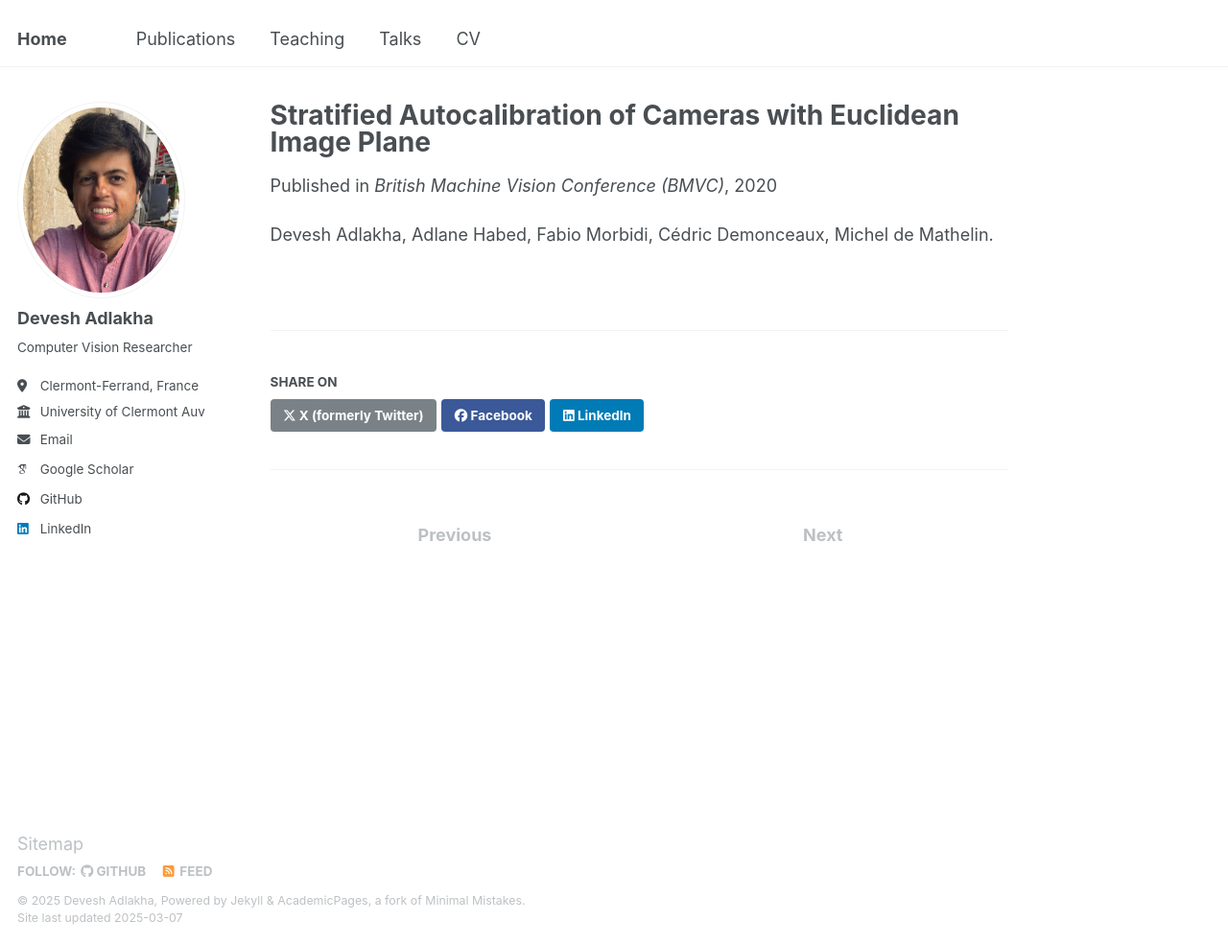
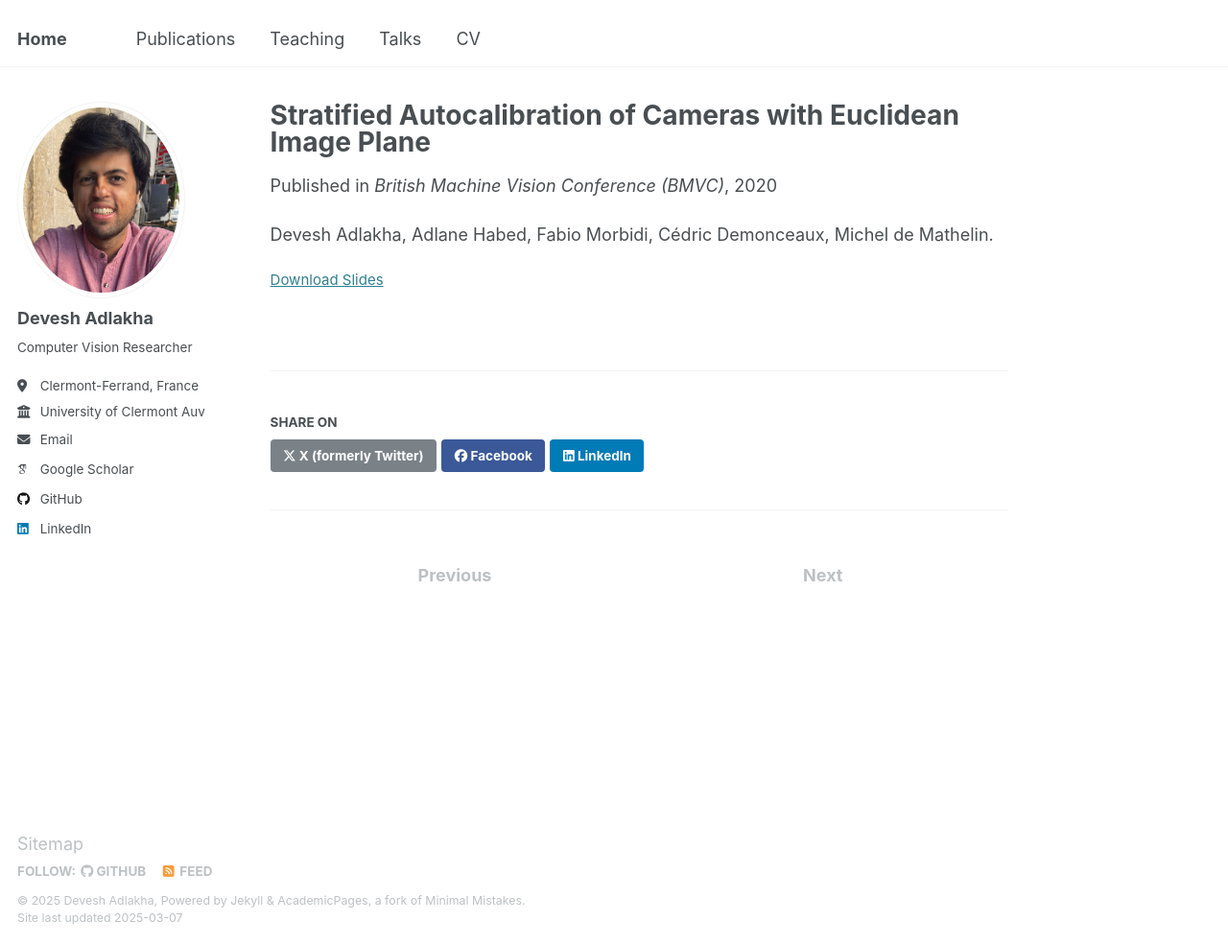
Before and after one commit to devadlakha/devadlakha.github.io, a Jekyll site: the page built from _publications/BMVC2020.md, in a window 1280 px wide and 985 px high. Shown: the whole window at 96% size. Built offline with Jekyll 4.4.1, drawn with Linux system fonts in a browser that asks for light colours; some web fonts are replaced.

Commit message:
Update BMVC2020.md

```diff
--- a/_publications/BMVC2020.md
+++ b/_publications/BMVC2020.md
@@ -9,6 +9,7 @@ venue: 'British Machine Vision Conference (BMVC)'
 paperurl: 'https://www.bmvc2020-conference.com/assets/papers/0383.pdf'
 citation:
 supplementary: /files/Publications/BMVC2020_Supplementary.pdf
+slidesurl: /files/Publications/BMVC2020_Slides.pdf
 ---
 
 Devesh Adlakha, Adlane Habed, Fabio Morbidi, Cédric Demonceaux, Michel de Mathelin.
```
